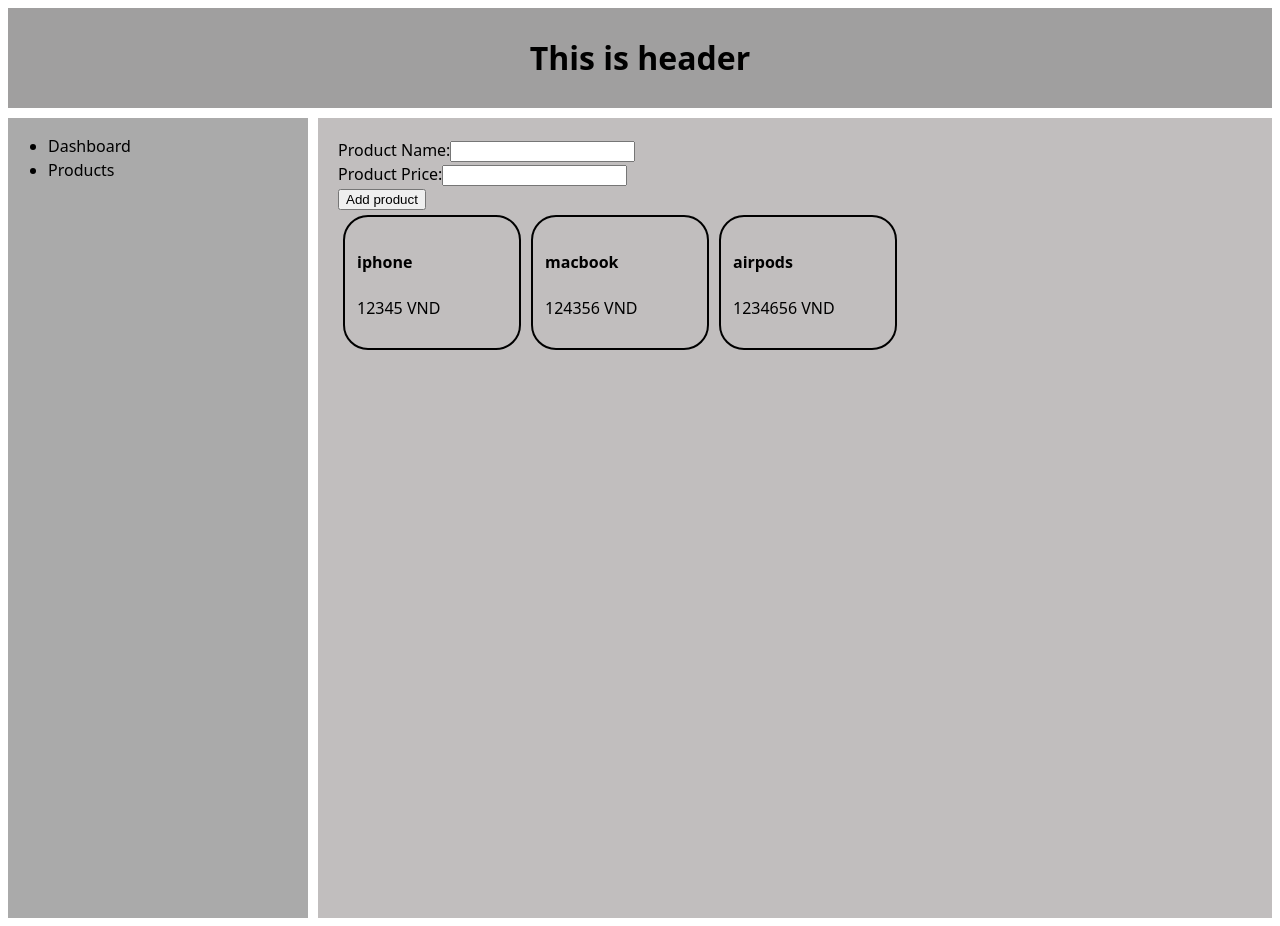
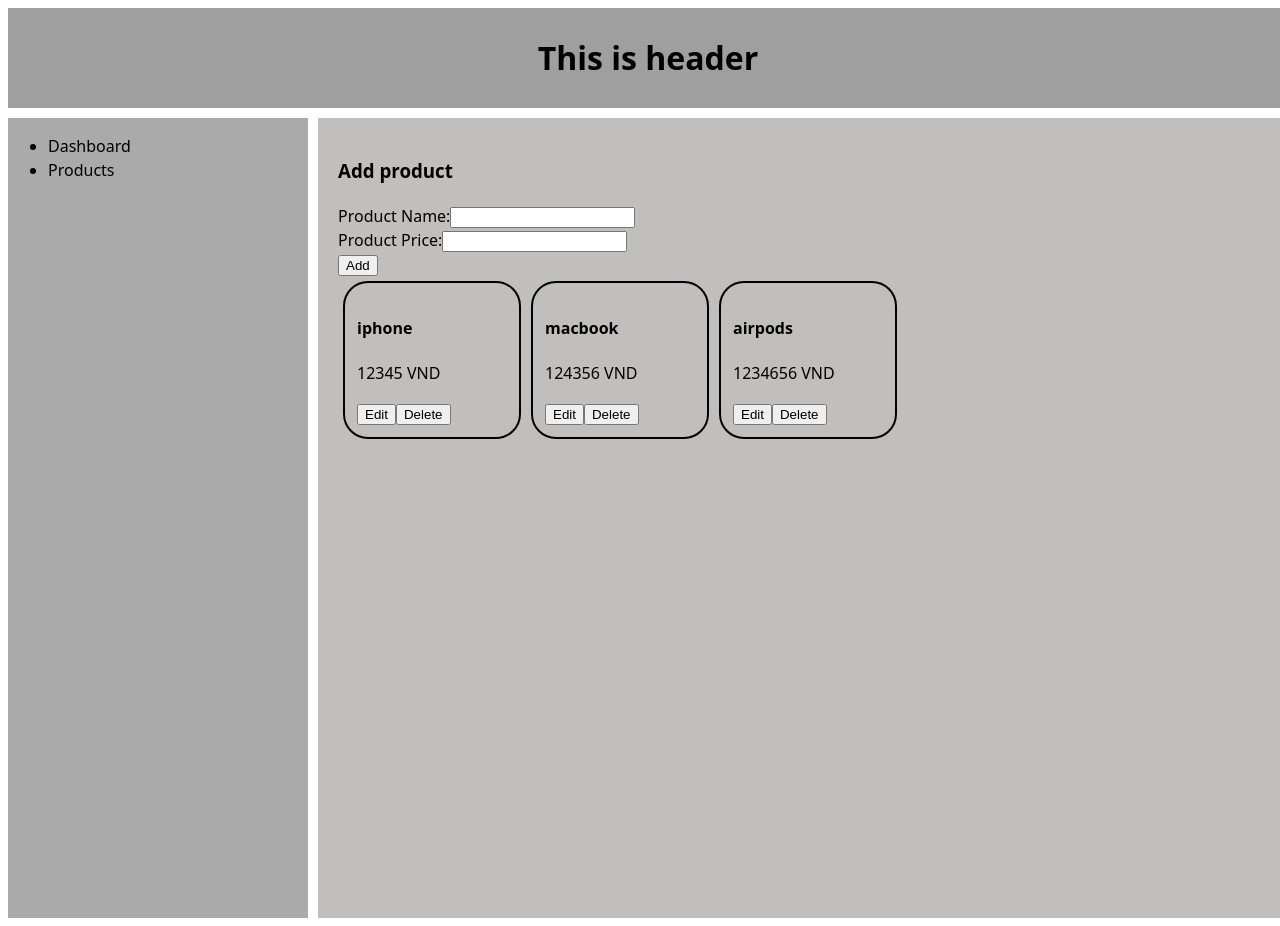
Before and after one commit to gianghuong13/mini-cms-project, a React (Vite) app in the folder frontend/: page / in a window 1280 px wide. Built offline with nearby package versions, Linux system fonts and the light colour scheme.

Commit message:
feat: thêm tính năng xóa sản phẩm, sửa sản phẩm

```diff
--- a/frontend/src/App.css
+++ b/frontend/src/App.css
@@ -1,5 +1,6 @@
 #root {
   margin: 0;
+  width: 1280px;
 }
 
 header {
--- a/frontend/src/App.jsx
+++ b/frontend/src/App.jsx
@@ -8,9 +8,32 @@ function App() {
         {name: "macbook", price: 124356},
         {name: "airpods", price: 1234656}])
 
+    const [productToEdit, setProductToEdit] = useState(null);
+    const [editIndex, setEditIndex] = useState(null);
+
     const handleAddProduct = (newProduct) => {
       setProducts([...products, newProduct]);
     };
+
+    const selectEditProduct = (product, idx) => {
+      setProductToEdit(product);
+      setEditIndex(idx)
+    }
+
+    const handleEditProduct = (idx, editedProduct) => {
+      const newList = [...products];
+      newList[idx] = editedProduct;
+      setProducts(newList);
+
+      setProductToEdit(null);
+      setEditIndex(null);
+    }
+
+    const handleDeleteProduct = (idx) => {
+      const newList = [...products];
+      newList.splice(idx, 1);
+      setProducts(newList);
+    }
 
   return (
     <>
@@ -25,8 +48,15 @@ function App() {
           </ul>
         </aside>
         <main className='content'>
-          <ProductForm onAdd={handleAddProduct}/>
-          <ProductList products={products} />
+          <ProductForm
+            onAdd={handleAddProduct}
+            onEdit={handleEditProduct}
+            productToEdit={productToEdit}
+            editIndex={editIndex}/>
+          <ProductList
+            products={products}
+            onEdit={selectEditProduct}
+            onDelete={handleDeleteProduct}/>
         </main>
       </div>
     </>
--- a/frontend/src/components/ProductForm.jsx
+++ b/frontend/src/components/ProductForm.jsx
@@ -1,14 +1,27 @@
-import { useState } from "react"
+import { useEffect, useState } from "react"
 
-const ProductForm = ({ onAdd }) => {
+const ProductForm = ({ onAdd, onEdit, productToEdit, editIndex }) => {
     const [productName, setProductName] = useState('');
     const [productPrice, setProductPrice] = useState('');
+
+    useEffect(() => {
+        if (productToEdit) {
+            setProductName(productToEdit.name);
+            setProductPrice(productToEdit.price);
+        }
+    }, [productToEdit])
 
     const handleSubmit = (e) => {
         e.preventDefault();
 
         if (!productName || !productPrice) return;
-        onAdd({ name:productName, price: parseInt(productPrice)})
+        const newProduct = {  name:productName, price: parseInt(productPrice) };
+        if (editIndex !== null) {
+            onEdit(editIndex, newProduct);
+        } else {
+            onAdd(newProduct);
+        }
+
         setProductName('')
         setProductPrice('')
     };
@@ -17,6 +30,7 @@ const ProductForm = ({ onAdd }) => {
     <>
         <div>
             <form onSubmit={handleSubmit}>
+                <h3>{editIndex !== null ? 'Edit Product' : 'Add product'}</h3>
                 <div>
                     <label htmlFor="name">Product Name:
                         <input
@@ -35,7 +49,7 @@ const ProductForm = ({ onAdd }) => {
                             onChange={e => setProductPrice(e.target.value)}/>
                     </label>
                 </div>
-                <button type="submit">Add product</button>
+                <button type="submit">{editIndex !== null ? "Edit" : "Add"}</button>
             </form>
         </div>
     </>
--- a/frontend/src/components/ProductList.jsx
+++ b/frontend/src/components/ProductList.jsx
@@ -1,12 +1,15 @@
 
 
-const ProductList = ({ products }) => {
+const ProductList = ({ products, onEdit, onDelete }) => {
+
     return (
         <div style={{display: 'flex'}}>
             {products.map((p, idx) => (
                 <div key={idx} style={{border: '2px solid', margin: '5px', padding: '12px', borderRadius: '25px', width: '150px'}}>
                     <h4>{p.name}</h4>
                     <p>{p.price} VND</p>
+                    <button onClick={() => onEdit(p, idx)}>Edit</button>
+                    <button onClick={() => onDelete(idx)}>Delete</button>
                 </div>
             ))}
         </div>
```
